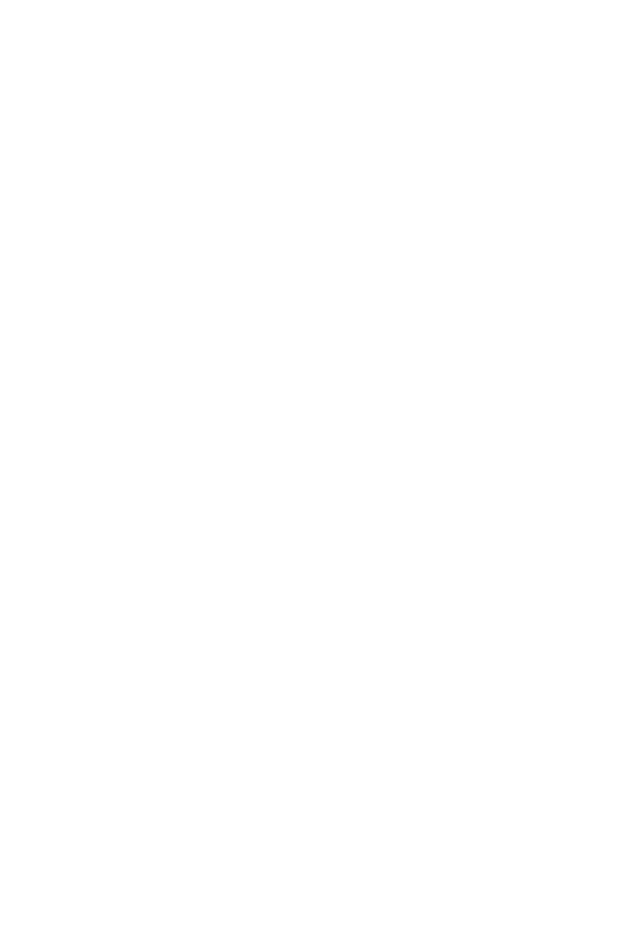
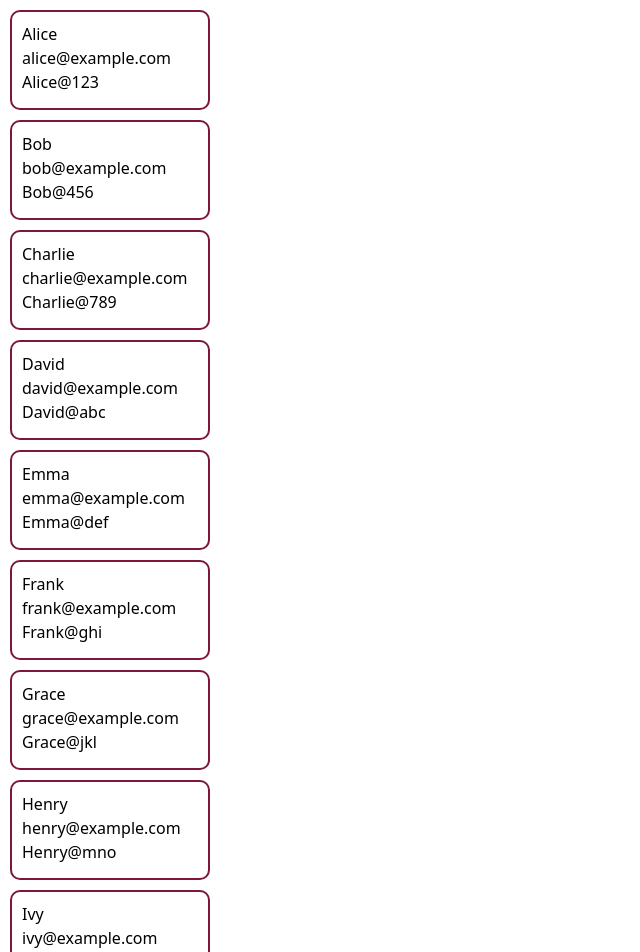
Before and after one commit to kalviumcommunity/S50_weirdest_icecream_flavours, a React (Vite) app in the folder Frontend/weirdest-icecream-flavours/: page /Portal in a window 1280 px wide. Before the commit this address had no page. Shown: the top 952 px of the page, without its empty margins (0-640 px from the left). Before the commit the page ends 800 px from the top, so only its background shows below. Built offline with nearby package versions, Linux system fonts and the light colour scheme.

Commit message:
data.json mapping

```diff
--- a/Frontend/weirdest-icecream-flavours/src/App.css
+++ b/Frontend/weirdest-icecream-flavours/src/App.css
@@ -0,0 +1,28 @@
+/* .circle{
+    width: 500px;
+    height: 500px;
+    background-color: rgb(235, 202, 211);
+    border-radius: 50%;
+
+}
+
+.Circular-div{
+   margin-top: -10%;
+display: flex;
+justify-content:center;
+}
+
+img{
+    height: 10%;
+    width: 10%;
+
+} */
+
+.datas{
+    width: 200px;
+    height: 100px;
+    border: 2px solid rgb(126, 21, 61);
+    border-radius:10px ;
+    margin: 10px;
+    padding: 10px;
+}
--- a/Frontend/weirdest-icecream-flavours/src/App.jsx
+++ b/Frontend/weirdest-icecream-flavours/src/App.jsx
@@ -1,8 +1,8 @@
-import { useState } from 'react'
-import{Route,Routes,Link} from 'react-router-dom'
+import{Route,Routes} from 'react-router-dom'
 import './App.css'
-import './components/Home'
-import Home from './components/Home'
+
+import Portal from "./components/Portal"
+import Home from "./components/Home"
 
 function App() {
 
@@ -10,6 +10,9 @@
   return (
     <Routes>
      <Route path='/' element={<Home/>}/>
+
+     <Route path='/Portal' element={<Portal/>}/>
+
     </Routes>
   )
 }
--- a/Frontend/weirdest-icecream-flavours/src/components/Home.jsx
+++ b/Frontend/weirdest-icecream-flavours/src/components/Home.jsx
@@ -1,4 +1,5 @@
 import React from 'react'
+import { Link } from 'react-router-dom';
 import '../App.css'
 function Home() {
   return (
@@ -21,7 +22,7 @@
 
 <input
         className="border mt-4 border-gray-300 rounded-md px-4 py-2 w-5/6 focus:outline-none focus:border-rose-900"
-        type="text"
+        type="email"
         placeholder="E-mail:"
       />
 
@@ -29,14 +30,18 @@
 
 <input
         className="border mt-4 border-gray-300 rounded-md px-4 py-2 w-5/6 focus:outline-none focus:border-rose-900"
-        type="text"
+        type="password"
         placeholder="Password:"
       />
       <br />
 
-<button class="transition mt-4 ml-28 w-36 h-10 text-white rounded-md duration-150 bg-rose-900 hover:-translate-y-1 hover:scale-110 hover:bg-rose-700 duration-300 ">
+      <p>Already have an account? <a href=""><u>Sign In</u></a></p>
+
+ <Link to="/Portal">
+<button  type="submit" className="transition mt-4 ml-28 w-36 h-10 text-white rounded-md duration-150 bg-rose-900 hover:-translate-y-1 hover:scale-110 hover:bg-rose-700 duration-300  ">
   Sign Up
-</button>
+</button></Link>
+
  </div>
 
 
--- /dev/null
+++ b/Frontend/weirdest-icecream-flavours/src/components/Portal.jsx
@@ -0,0 +1,37 @@
+import React from 'react'
+import '../App.css'
+import data from '../data.json'
+import img from '../assets/logo.png'
+function Portal() {
+
+
+  return (
+    <>
+
+
+   {data.map((users,index)=>{
+    return(
+      <div className='datas' key={index}>
+        <h1>{users.UserName}</h1>
+    <h1>{users.Email}</h1>
+    <h1>{users.Password}</h1>
+      </div>
+    )
+   })}
+
+
+    {/* <div className='Logo'><img src={img} alt="" /></div>
+    <div className='Circular-div'>
+  <div className='circle'>
+
+  </div>
+  </div> */}
+
+<div></div>
+
+
+    </>
+  )
+}
+
+export default Portal
--- /dev/null
+++ b/Frontend/weirdest-icecream-flavours/src/data.json
@@ -0,0 +1,52 @@
+[
+    {
+      "UserName": "Alice",
+      "Email": "alice@example.com",
+      "Password": "Alice@123"
+    },
+    {
+      "UserName": "Bob",
+      "Email": "bob@example.com",
+      "Password": "Bob@456"
+    },
+    {
+      "UserName": "Charlie",
+      "Email": "charlie@example.com",
+      "Password": "Charlie@789"
+    },
+    {
+      "UserName": "David",
+      "Email": "david@example.com",
+      "Password": "David@abc"
+    },
+    {
+      "UserName": "Emma",
+      "Email": "emma@example.com",
+      "Password": "Emma@def"
+    },
+    {
+      "UserName": "Frank",
+      "Email": "frank@example.com",
+      "Password": "Frank@ghi"
+    },
+    {
+      "UserName": "Grace",
+      "Email": "grace@example.com",
+      "Password": "Grace@jkl"
+    },
+    {
+      "UserName": "Henry",
+      "Email": "henry@example.com",
+      "Password": "Henry@mno"
+    },
+    {
+      "UserName": "Ivy",
+      "Email": "ivy@example.com",
+      "Password": "Ivy@pqr"
+    },
+    {
+      "UserName": "Jack",
+      "Email": "jack@example.com",
+      "Password": "Jack@stu"
+    }
+  ]
```
Also changed, not shown: Frontend/weirdest-icecream-flavours/src/assets/img.jpg (deleted), Frontend/weirdest-icecream-flavours/src/assets/logo.png (added).
